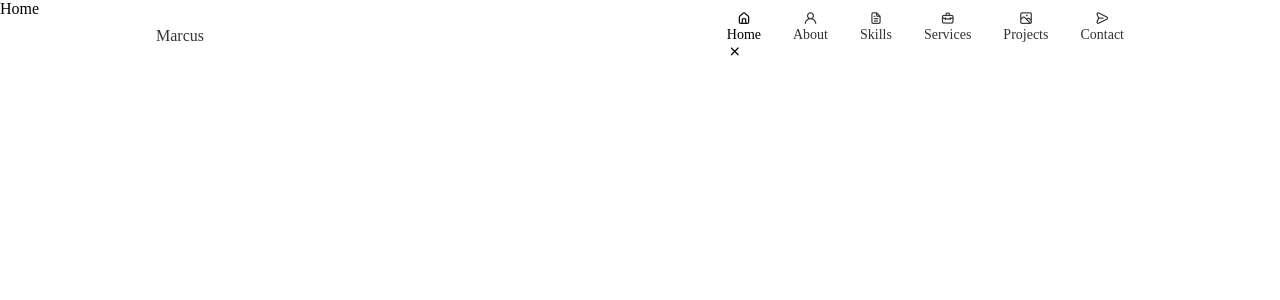
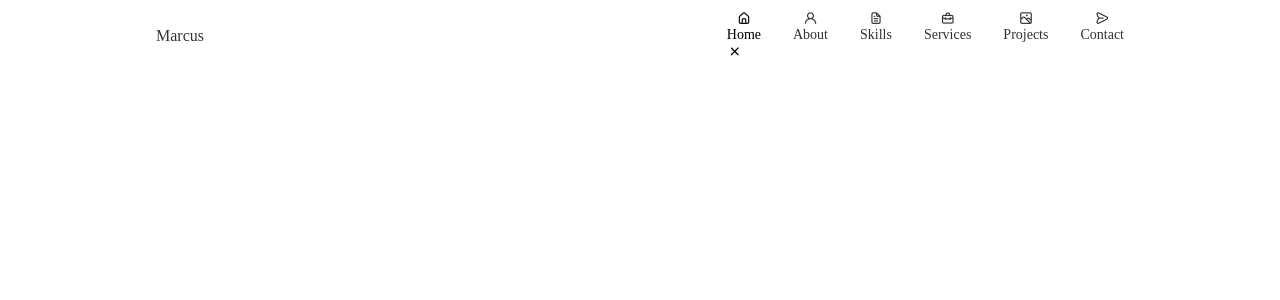
Before and after one commit to marcuszcoding/portfolio, a React (Create React App) app in the folder marcus-portfolio/: page / in a window 1280 px wide. Shown: the top 300 px of the page. Built offline with nearby package versions, Linux system fonts and the light colour scheme.

Commit message:
setting up home page

```diff
--- a/marcus-portfolio/src/components/Home.jsx
+++ b/marcus-portfolio/src/components/Home.jsx
@@ -2,7 +2,9 @@ import React from 'react'
 
 const Home = () => {
   return (
-    <div>Home</div>
+    <section className="home section" id="home">
+      <div className="home-container container grid"></div>
+    </section>
   )
 }
 
```
